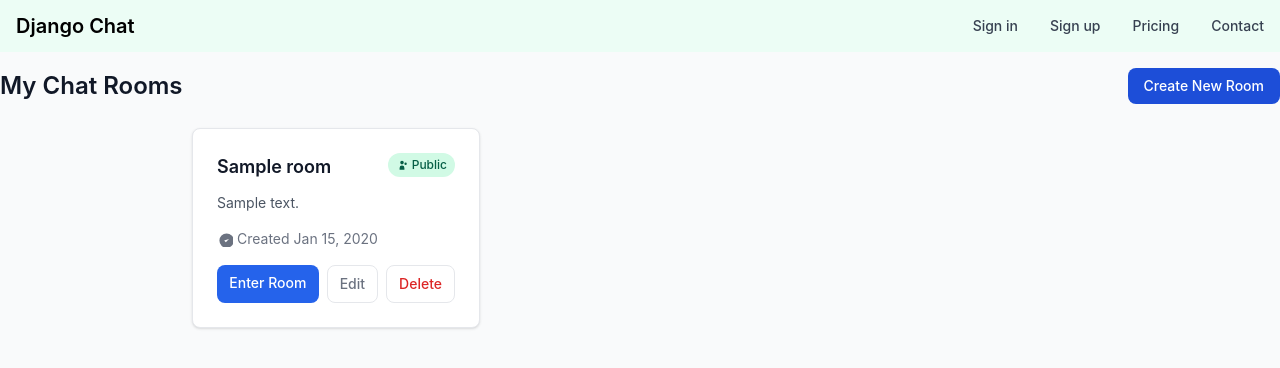
After one commit to Nobody12here/DjangoChat, a Django app: page /chat/list-rooms/ in a window 1280 px wide. The commit adds this page. Shown: the top 368 px of the page. Run offline with Django 4.2, Linux system fonts and the light colour scheme; a user stored in the database is signed in; tables that the repository leaves empty hold one stand-in row (values such as "Sample post"); some libraries are stand-ins or nearby versions.

Commit message:
Add list rooms template and update views and URLs for room management

```diff
--- /dev/null
+++ b/chat/templates/chat/list_rooms.html
@@ -0,0 +1,111 @@
+{% extends "_base.html" %}
+{% block content %}
+<div class="flex justify-between items-center mb-6">
+    <h1 class="text-2xl font-semibold text-gray-900 dark:text-white">My Chat Rooms</h1>
+    <a href="{% url 'create-room' %}"
+        class="text-white bg-blue-700 hover:bg-blue-800 focus:ring-4 focus:outline-none focus:ring-blue-300 font-medium rounded-lg text-sm px-4 py-2 dark:bg-blue-600 dark:hover:bg-blue-700 dark:focus:ring-blue-800">
+        Create New Room
+    </a>
+</div>
+
+<div class="max-w-4xl mx-auto">
+    {% if rooms %}
+        <div class="grid gap-4 md:grid-cols-2 lg:grid-cols-3">
+            {% for room in rooms %}
+                <div class="bg-white dark:bg-gray-800 rounded-lg shadow-sm border border-gray-200 dark:border-gray-700 p-6 hover:shadow-md transition-shadow">
+                    <!-- Room Header -->
+                    <div class="flex items-start justify-between mb-3">
+                        <h3 class="text-lg font-semibold text-gray-900 dark:text-white truncate">
+                            {{ room.name }}
+                        </h3>
+                        {% if room.is_private %}
+                            <span class="inline-flex items-center px-2 py-1 rounded-full text-xs font-medium bg-yellow-100 text-yellow-800 dark:bg-yellow-900 dark:text-yellow-300">
+                                <svg class="w-3 h-3 mr-1" fill="currentColor" viewBox="0 0 20 20">
+                                    <path fill-rule="evenodd" d="M5 9V7a5 5 0 0110 0v2a2 2 0 012 2v5a2 2 0 01-2 2H5a2 2 0 01-2-2v-5a2 2 0 012-2zm8-2v2H7V7a3 3 0 016 0z" clip-rule="evenodd"></path>
+                                </svg>
+                                Private
+                            </span>
+                        {% else %}
+                            <span class="inline-flex items-center px-2 py-1 rounded-full text-xs font-medium bg-green-100 text-green-800 dark:bg-green-900 dark:text-green-300">
+                                <svg class="w-3 h-3 mr-1" fill="currentColor" viewBox="0 0 20 20">
+                                    <path d="M13 6a3 3 0 11-6 0 3 3 0 016 0zM18 8a2 2 0 11-4 0 2 2 0 014 0zM14 15a4 4 0 00-8 0v3h8v-3z"></path>
+                                </svg>
+                                Public
+                            </span>
+                        {% endif %}
+                    </div>
+
+                    <!-- Room Description -->
+                    {% if room.description %}
+                        <p class="text-gray-600 dark:text-gray-400 text-sm mb-4 line-clamp-3">
+                            {{ room.description }}
+                        </p>
+                    {% else %}
+                        <p class="text-gray-500 dark:text-gray-500 text-sm mb-4 italic">
+                            No description provided
+                        </p>
+                    {% endif %}
+
+                    <!-- Room Stats -->
+                    <div class="flex items-center justify-between text-sm text-gray-500 dark:text-gray-400 mb-4">
+                        <span class="flex items-center">
+                            <svg class="w-4 h-4 mr-1" fill="currentColor" viewBox="0 0 20 20">
+                                <path d="M9 12l2 2 4-4m6 2a9 9 0 11-18 0 9 9 0 0118 0z"></path>
+                            </svg>
+                            Created {{ room.created_at|date:"M d, Y" }}
+                        </span>
+                    </div>
+
+                    <!-- Room Actions -->
+                    <div class="flex gap-2">
+                        <a href="#"
+                            class="flex-1 text-center text-white bg-blue-600 hover:bg-blue-700 focus:ring-4 focus:outline-none focus:ring-blue-300 font-medium rounded-lg text-sm px-3 py-2 dark:bg-blue-600 dark:hover:bg-blue-700 dark:focus:ring-blue-800">
+                            Enter Room
+                        </a>
+                        <button type="button"
+                            class="text-gray-500 bg-white hover:bg-gray-100 focus:ring-4 focus:outline-none focus:ring-gray-200 rounded-lg border border-gray-200 text-sm font-medium px-3 py-2 hover:text-gray-900 focus:z-10 dark:bg-gray-700 dark:text-gray-300 dark:border-gray-500 dark:hover:text-white dark:hover:bg-gray-600 dark:focus:ring-gray-600">
+                            Edit
+                        </button>
+                        <button type="button"
+                            onclick="confirmDelete('{{ room.name }}', '{{ room.id }}')"
+                            class="text-red-600 hover:text-red-700 bg-white hover:bg-red-50 focus:ring-4 focus:outline-none focus:ring-red-200 rounded-lg border border-gray-200 text-sm font-medium px-3 py-2 dark:bg-gray-700 dark:text-red-400 dark:border-gray-500 dark:hover:text-red-300 dark:hover:bg-red-900/20 dark:focus:ring-red-600">
+                            Delete
+                        </button>
+                    </div>
+                </div>
+            {% endfor %}
+        </div>
+    {% else %}
+        <!-- Empty State -->
+        <div class="text-center py-12">
+            <div class="bg-white dark:bg-gray-800 rounded-lg shadow-sm border border-gray-200 dark:border-gray-700 p-8">
+                <svg class="mx-auto h-9 w-8 text-gray-400" fill="none" viewBox="0 0 24 24" stroke="currentColor">
+                    <path stroke-linecap="round" stroke-linejoin="round" stroke-width="2" d="M8 12h.01M12 12h.01M16 12h.01M21 12c0 4.418-4.03 8-9 8a9.863 9.863 0 01-4.255-.949L3 20l1.395-3.72C3.512 15.042 3 13.574 3 12c0-4.418 4.03-8 9-8s9 3.582 9 8z" />
+                </svg>
+                <h3 class="mt-4 text-lg font-medium text-gray-900 dark:text-white">No chat rooms yet</h3>
+                <p class="mt-2 text-gray-500 dark:text-gray-400">Get started by creating your first chat room.</p>
+                <div class="mt-6">
+                    <a href="{% url 'create-room' %}"
+                        class="inline-flex items-center px-4 py-2 border border-transparent shadow-sm text-sm font-medium rounded-md text-white bg-blue-600 hover:bg-blue-700 focus:outline-none focus:ring-2 focus:ring-offset-2 focus:ring-blue-500">
+                        <svg class="w-4 h-4 mr-2" fill="currentColor" viewBox="0 0 20 20">
+                            <path fill-rule="evenodd" d="M10 3a1 1 0 011 1v5h5a1 1 0 110 2h-5v5a1 1 0 11-2 0v-5H4a1 1 0 110-2h5V4a1 1 0 011-1z" clip-rule="evenodd"></path>
+                        </svg>
+                        Create Your First Room
+                    </a>
+                </div>
+            </div>
+        </div>
+    {% endif %}
+</div>
+
+<script>
+function confirmDelete(roomName, roomId) {
+    if (confirm(`Are you sure you want to delete "${roomName}"? This action cannot be undone.`)) {
+        // Add your delete logic here
+        // For example: window.location.href = `/chat/rooms/${roomId}/delete/`;
+        console.log('Delete room:', roomId);
+    }
+}
+</script>
+
+{% endblock %}
--- a/chat/urls.py
+++ b/chat/urls.py
@@ -1,4 +1,11 @@
 from . import views
 from django.urls import path
 
-urlpatterns = [path("create-room/", views.create_room, name="create-room")]
+urlpatterns = [
+    path("create-room/", views.create_room, name="create-room"),
+    path(
+        "list-rooms/",
+        views.list_rooms,
+        name="list-rooms",
+    ),
+]
--- a/chat/views.py
+++ b/chat/views.py
@@ -1,5 +1,5 @@
 from django.http import HttpRequest
-from django.shortcuts import render
+from django.shortcuts import render, redirect
 from django.contrib.auth.decorators import login_required
 from .models import Message, Room
 from .forms import ChatRoomForm
@@ -7,11 +7,22 @@ from .forms import ChatRoomForm
 
 @login_required(login_url="/account")
 def create_room(request: HttpRequest):
-    room_form = ChatRoomForm()
     if request.method == "POST":
         room_form = ChatRoomForm(request.POST)
         if room_form.is_valid():
-            room_form.save()
-            return render(request, "chat/create_room.html")
+            chat_room: Room = room_form.save(commit=False)
+            chat_room.admin = request.user
+            chat_room.save()
+            return redirect("list-rooms")
+    else:
+        room_form = ChatRoomForm()
+
     context = {"room_form": room_form}
     return render(request, "chat/create_room.html", context)
+
+
+@login_required(login_url="/account")
+def list_rooms(request: HttpRequest):
+    rooms = Room.objects.filter(admin=request.user)
+    context = {"rooms": rooms}
+    return render(request, "chat/list_rooms.html", context)
--- a/static/src/output.css
+++ b/static/src/output.css
@@ -1330,6 +1333,12 @@
       border: 1px solid var(--color-gray-700);
       color: white;
     }
+  }
+  .mr-1 {
+    margin-right: calc(var(--spacing) * 1);
+  }
+  .mr-2 {
+    margin-right: calc(var(--spacing) * 2);
   }
   .apexcharts-tooltip-title {
     .apexcharts-canvas .apexcharts-tooltip & {
@@ -1356,11 +1365,17 @@
   .mb-2 {
     margin-bottom: calc(var(--spacing) * 2);
   }
+  .mb-3 {
+    margin-bottom: calc(var(--spacing) * 3);
+  }
   .mb-4 {
     margin-bottom: calc(var(--spacing) * 4);
   }
   .mb-5 {
     margin-bottom: calc(var(--spacing) * 5);
+  }
+  .mb-6 {
+    margin-bottom: calc(var(--spacing) * 6);
   }
   .apexcharts-xaxistooltip {
     .apexcharts-canvas & {
@@ -1413,6 +1428,12 @@
       font-size: 0.875rem;
     }
   }
+  .line-clamp-3 {
+    overflow: hidden;
+    display: -webkit-box;
+    -webkit-box-orient: vertical;
+    -webkit-line-clamp: 3;
+  }
   .block {
     display: block;
   }
@@ -1731,6 +1755,9 @@
   .justify-start {
     justify-content: flex-start;
   }
+  .gap-2 {
+    gap: calc(var(--spacing) * 2);
+  }
   .gap-4 {
     gap: calc(var(--spacing) * 4);
   }
@@ -1767,6 +1791,11 @@
   .self-center {
     align-self: center;
   }
+  .truncate {
+    overflow: hidden;
+    text-overflow: ellipsis;
+    white-space: nowrap;
+  }
   .overflow-hidden {
     overflow: hidden;
   }
@@ -2019,6 +2054,9 @@
   .bg-blue-50 {
     background-color: var(--color-blue-50);
   }
+  .bg-blue-600 {
+    background-color: var(--color-blue-600);
+  }
   .bg-blue-700 {
     background-color: var(--color-blue-700);
   }
@@ -2040,6 +2078,9 @@
   .bg-green-50 {
     background-color: var(--color-green-50);
   }
+  .bg-green-100 {
+    background-color: var(--color-green-100);
+  }
   .bg-transparent {
     background-color: transparent;
   }
@@ -2135,9 +2179,15 @@
   .p-6 {
     padding: calc(var(--spacing) * 6);
   }
+  .p-8 {
+    padding: calc(var(--spacing) * 8);
+  }
   .px-2 {
     padding-inline: calc(var(--spacing) * 2);
   }
+  .px-3 {
+    padding-inline: calc(var(--spacing) * 3);
+  }
   .px-4 {
     padding-inline: calc(var(--spacing) * 4);
   }
@@ -2147,6 +2197,9 @@
   .px-6 {
     padding-inline: calc(var(--spacing) * 6);
   }
+  .py-1 {
+    padding-block: calc(var(--spacing) * 1);
+  }
   .py-2 {
     padding-block: calc(var(--spacing) * 2);
   }
@@ -2224,6 +2280,10 @@
     font-size: var(--text-xl);
     line-height: var(--tw-leading, var(--text-xl--line-height));
   }
+  .text-xs {
+    font-size: var(--text-xs);
+    line-height: var(--tw-leading, var(--text-xs--line-height));
+  }
   .apexcharts-datalabels {
     .apexcharts-canvas & .apexcharts-text.apexcharts-pie-label {
       font-size: 0.75rem,[object Object] !important;
@@ -2362,14 +2422,23 @@
   .text-gray-900 {
     color: var(--color-gray-900);
   }
+  .text-green-800 {
+    color: var(--color-green-800);
+  }
   .text-red-600 {
     color: var(--color-red-600);
   }
   .text-white {
     color: var(--color-white);
   }
+  .text-yellow-800 {
+    color: var(--color-yellow-800);
+  }
   .uppercase {
     text-transform: uppercase;
+  }
+  .italic {
+    font-style: italic;
   }
   .opacity-0 {
     opacity: 0%;
@@ -2410,6 +2479,11 @@
     transition-timing-function: var(--tw-ease, var(--default-transition-timing-function));
     transition-duration: var(--tw-duration, var(--default-transition-duration));
   }
+  .transition-shadow {
+    transition-property: box-shadow;
+    transition-timing-function: var(--tw-ease, var(--default-transition-timing-function));
+    transition-duration: var(--tw-duration, var(--default-transition-duration));
+  }
   .transition-transform {
     transition-property: transform, translate, scale, rotate;
     transition-timing-function: var(--tw-ease, var(--default-transition-timing-function));
@@ -2440,6 +2514,13 @@
       }
     }
   }
+  .hover\:bg-blue-700 {
+    &:hover {
+      @media (hover: hover) {
+        background-color: var(--color-blue-700);
+      }
+    }
+  }
   .hover\:bg-blue-800 {
     &:hover {
       @media (hover: hover) {
@@ -2468,6 +2549,13 @@
       }
     }
   }
+  .hover\:bg-red-50 {
+    &:hover {
+      @media (hover: hover) {
+        background-color: var(--color-red-50);
+      }
+    }
+  }
   .hover\:bg-white {
     &:hover {
       @media (hover: hover) {
@@ -2496,6 +2584,21 @@
       }
     }
   }
+  .hover\:text-red-700 {
+    &:hover {
+      @media (hover: hover) {
+        color: var(--color-red-700);
+      }
+    }
+  }
+  .hover\:shadow-md {
+    &:hover {
+      @media (hover: hover) {
+        --tw-shadow: 0 4px 6px -1px var(--tw-shadow-color, rgb(0 0 0 / 0.1)), 0 2px 4px -2px var(--tw-shadow-color, rgb(0 0 0 / 0.1));
+        box-shadow: var(--tw-inset-shadow), var(--tw-inset-ring-shadow), var(--tw-ring-offset-shadow), var(--tw-ring-shadow), var(--tw-shadow);
+      }
+    }
+  }
   .focus\:z-10 {
     &:focus {
       z-index: 10;
@@ -2543,6 +2646,17 @@
       --tw-ring-color: var(--color-gray-200);
     }
   }
+  .focus\:ring-red-200 {
+    &:focus {
+      --tw-ring-color: var(--color-red-200);
+    }
+  }
+  .focus\:ring-offset-2 {
+    &:focus {
+      --tw-ring-offset-width: 2px;
+      --tw-ring-offset-shadow: var(--tw-ring-inset,) 0 0 0 var(--tw-ring-offset-width) var(--tw-ring-offset-color);
+    }
+  }
   .focus\:outline-none {
     &:focus {
       --tw-outline-style: none;
@@ -2597,6 +2711,11 @@
   .md\:w-auto {
     @media (width >= 48rem) {
       width: auto;
+    }
+  }
+  .md\:grid-cols-2 {
+    @media (width >= 48rem) {
+      grid-template-columns: repeat(2, minmax(0, 1fr));
     }
   }
   .md\:grid-cols-3 {
@@ -2659,6 +2778,11 @@
       }
     }
   }
+  .lg\:grid-cols-3 {
+    @media (width >= 64rem) {
+      grid-template-columns: repeat(3, minmax(0, 1fr));
+    }
+  }
   .rtl\:rotate-180 {
     &:where(:dir(rtl), [dir="rtl"], [dir="rtl"] *) {
       rotate: 180deg;
@@ -2747,6 +2871,16 @@
       }
     }
   }
+  .dark\:bg-green-900 {
+    @media (prefers-color-scheme: dark) {
+      background-color: var(--color-green-900);
+    }
+  }
+  .dark\:bg-yellow-900 {
+    @media (prefers-color-scheme: dark) {
+      background-color: var(--color-yellow-900);
+    }
+  }
   .dark\:text-blue-400 {
     @media (prefers-color-scheme: dark) {
       color: var(--color-blue-400);
@@ -2772,6 +2906,11 @@
       color: var(--color-gray-500);
     }
   }
+  .dark\:text-green-300 {
+    @media (prefers-color-scheme: dark) {
+      color: var(--color-green-300);
+    }
+  }
   .dark\:text-red-400 {
     @media (prefers-color-scheme: dark) {
       color: var(--color-red-400);
```
Also changed, not shown: other parts of static/src/output.css (+51 -3 lines).
